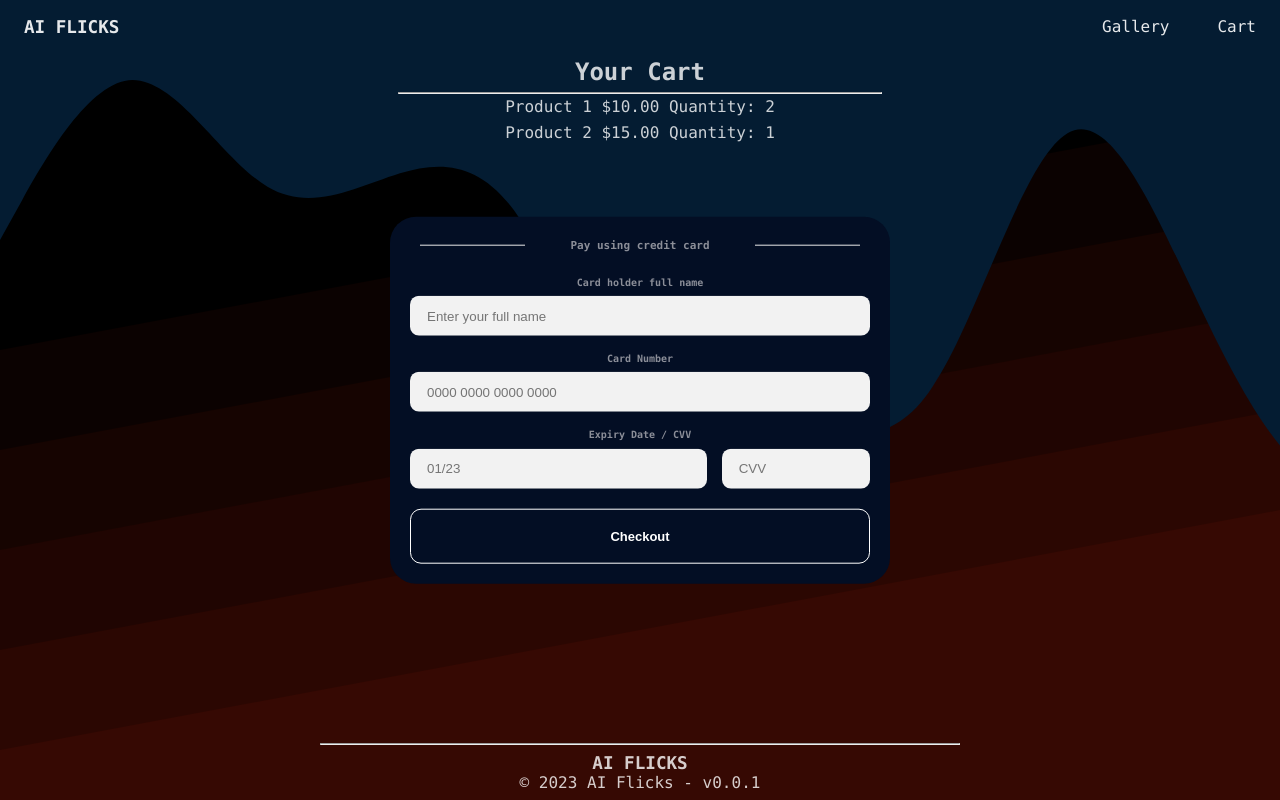
After one commit to jamespeirano/AiFlicks, a Flask app: page /cart in a window 1280 px wide. The commit adds this page. Run offline with Flask 3, Linux system fonts and the light colour scheme.

```diff
--- a/app/routes.py
+++ b/app/routes.py
@@ -72,3 +72,12 @@ def model():
     base64_image = base64.b64encode(image_byte_data.getvalue()).decode('utf-8')
 
     return render_template("result.html", image=base64_image, prompt=prompt)
+
+
+@app.route('/gallery')
+def gallery():
+    return render_template("gallery.html")
+
+@app.route('/cart')
+def cart():
+    return render_template("cart.html")
--- a/app/static/style.css
+++ b/app/static/style.css
@@ -97,7 +97,6 @@ li {
     font-weight: 900;
     text-transform: uppercase;
 }
-
 .description {
     margin: 1rem 0 2rem 0;
     font-size: 1.1rem;
@@ -139,6 +138,7 @@ li {
 .prompt .button {
     margin-top: 10px;
     padding: 10px;
+    width: fit-content;
     border: 2px solid var(--border-color);
     border-radius: 20px;
     font-size: 1rem;
@@ -255,3 +255,134 @@ li {
     text-align: center;
 }
 /* Footer -- end */
+
+/* Gallery -- start */
+.gallery-header h2 {
+    color: var(--header-color);
+    text-transform: uppercase;
+    font-weight: 900;
+    text-align: center;
+}
+.gallery-header p {
+    color: var(--text-color);
+    margin-bottom: 1rem;
+
+}
+.gallery {
+    margin: 20px auto;
+    max-width: 800px;
+}
+.grid {
+    display: grid;
+    grid-template-columns: repeat(2, 1fr);
+    gap: 20px;
+}
+.grid img {
+    width: 100%;
+    height: auto;
+    border-radius: 20px;
+    box-shadow: 0 0 10px rgba(200, 180, 255, 0.5);
+}
+/* Gallery -- end */
+
+/* Cart -- start */
+.cart {
+    color: var(--text-color);
+}
+/* Cart -- end */
+
+/* Payment -- start */
+.modal {
+    background: var(--bg-color);
+    border-radius: 26px;
+    max-width: 500px;
+    position: fixed;
+    top: 50%;
+    left: 50%;
+    transform: translate(-50%, -50%);
+}
+.form {
+    display: flex;
+    flex-direction: column;
+    gap: 20px;
+    padding: 20px;
+}
+.separator {
+    width: calc(100% - 20px);
+    display: grid;
+    grid-template-columns: 1fr 2fr 1fr;
+    gap: 10px;
+    color: #8B8E98;
+    margin: 0 10px;
+}
+.separator > p {
+    word-break: keep-all;
+    display: block;
+    text-align: center;
+    font-weight: 600;
+    font-size: 11px;
+    margin: auto;
+}
+.separator .line {
+    display: inline-block;
+    width: 100%;
+    height: 1px;
+    border: 0;
+    background-color: #e8e8e8;
+    margin: auto;
+}
+.credit-card-info--form {
+    display: flex;
+    flex-direction: column;
+    gap: 15px;
+}
+.input_container {
+    width: 100%;
+    height: fit-content;
+    display: flex;
+    flex-direction: column;
+    gap: 5px;
+}
+.split {
+    display: grid;
+    grid-template-columns: 4fr 2fr;
+    gap: 15px;
+}
+.split input {
+    width: 100%;
+}
+.input_label {
+    font-size: 10px;
+    color: #8B8E98;
+    font-weight: 600;
+}
+.input_field {
+    width: auto;
+    height: 40px;
+    padding: 0 0 0 16px;
+    border-radius: 9px;
+    outline: none;
+    background-color: #F2F2F2;
+    border: 1px solid #e5e5e500;
+    transition: all 0.3s cubic-bezier(0.15, 0.83, 0.66, 1);
+}
+.input_field:focus {
+    color: var(--text-color);
+    border: 1px solid transparent;
+    box-shadow: 0px 0px 0px 2px #242424;
+    background-color: transparent;
+}
+.purchase--btn {
+    height: 55px;
+    background: transparent;
+    border-radius: 11px;
+    border: 1px solid #FFFFFF;
+    outline: none;
+    color: #ffffff;
+    font-size: 13px;
+    font-weight: 700;
+}
+.purchase--btn:hover {
+    cursor: pointer;
+    border: 2px solid #242424;
+}
--- a/app/templates/base_template.html
+++ b/app/templates/base_template.html
@@ -15,8 +15,8 @@
     <nav class="navbar">
         <ul>
           <li class="logo"><a href="/">AI Flicks</a></li>
-          <li class="nav-item"><a href="/#gallery">Gallery</a></li>
-          <li class="nav-item"><a href="/#models">Models</a></li>
+          <li class="nav-item"><a href="{{ url_for('gallery') }}">Gallery</a></li>
+          <li class="nav-item"><a href="{{ url_for('cart') }}">Cart</a></li>
         </ul>
     </nav>
 </header>
--- /dev/null
+++ b/app/templates/cart.html
@@ -0,0 +1,59 @@
+{% extends 'base_template.html' %}
+
+{% block title %}
+AIF - Customer Cart
+{% endblock %}
+
+{% block content %}
+<div class="cart">
+    <h2>Your Cart</h2><hr>
+    <ul class="cart-items">
+      <!-- Iterate through the cart items and display them -->
+      <li>
+        <span>Product 1</span>
+        <span>$10.00</span>
+        <span>Quantity: 2</span>
+      </li>
+      <li>
+        <span>Product 2</span>
+        <span>$15.00</span>
+        <span>Quantity: 1</span>
+      </li>
+      <!-- Add more items dynamically as per the cart data -->
+    </ul>
+</div>
+
+<div class="modal">
+    <form class="form">
+
+        <div class="separator">
+            <hr class="line"><p>Pay using credit card</p><hr class="line">
+        </div>
+
+        <div class="credit-card-info--form">
+            <div class="input_container">
+                <label for="password_field" class="input_label">Card holder full name</label>
+                <input id="password_field" class="input_field" type="text" name="input-name" title="Inpit title" placeholder="Enter your full name">
+            </div>
+
+            <div class="input_container">
+                <label for="password_field" class="input_label">Card Number</label>
+                <input id="password_field" class="input_field" type="number" name="input-name" title="Inpit title" placeholder="0000 0000 0000 0000">
+            </div>
+
+            <div class="input_container">
+                <label for="password_field" class="input_label">Expiry Date / CVV</label>
+
+                <div class="split">
+                    <input id="password_field" class="input_field" type="text" name="input-name" title="Expiry Date" placeholder="01/23">
+                    <input id="password_field" class="input_field" type="number" name="cvv" title="CVV" placeholder="CVV">
+                </div>
+            </div>
+
+        </div>
+
+        <button class="purchase--btn">Checkout</button>
+    </form>
+</div>
+
+{% endblock %}
--- a/app/templates/result.html
+++ b/app/templates/result.html
@@ -1,7 +1,7 @@
 {% extends 'base_template.html' %}
 
 {% block title %}
-AI Flicks
+AIF - Prompt Image
 {% endblock %}
 
 {% block content %}
```
Also changed, not shown: app/templates/gallery.html (added, +29 -0 lines), app/static/images/example1.png (added), app/static/images/example10.png (added), app/static/images/example2.png (added), app/static/images/example3.png (added), app/static/images/example4.png (added), app/static/images/example5.png (added), app/static/images/example6.png (added), app/static/images/example7.png (added), app/static/images/example8.png (added), app/static/images/example9.png (added).
